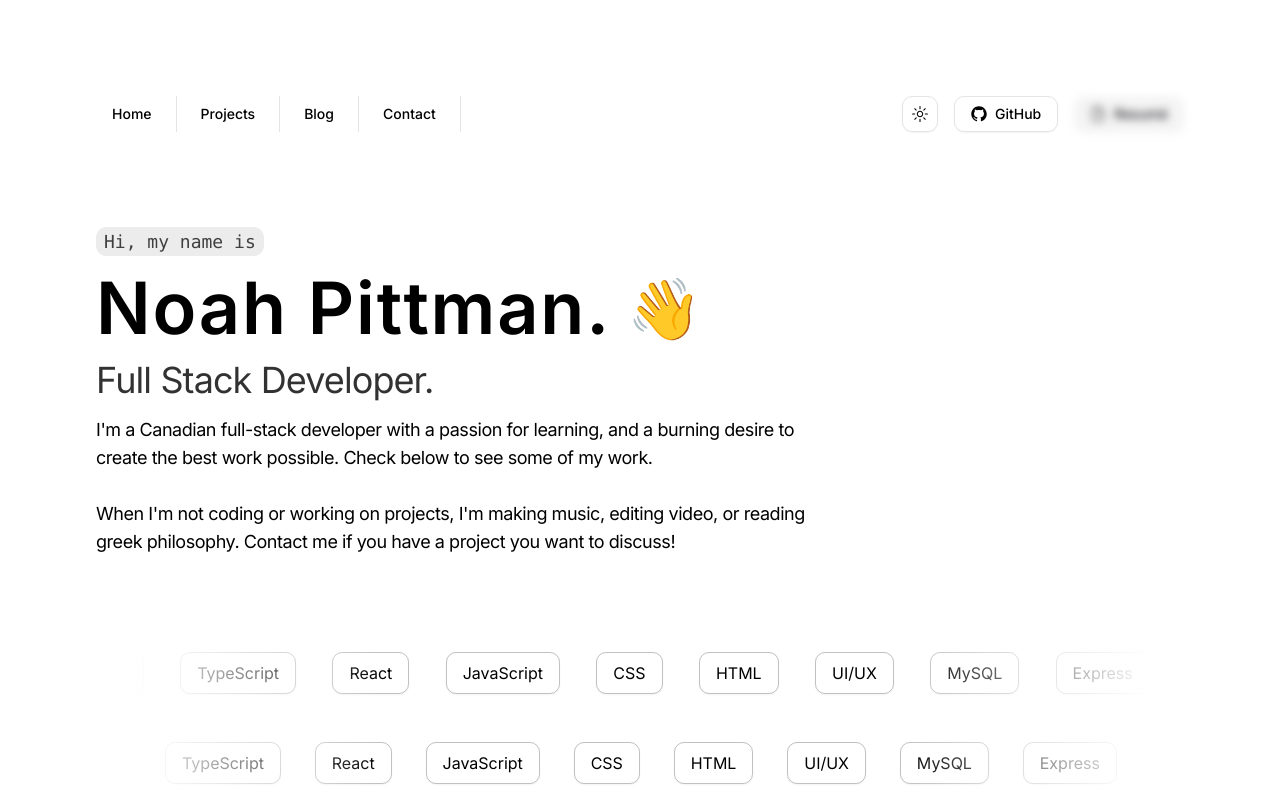
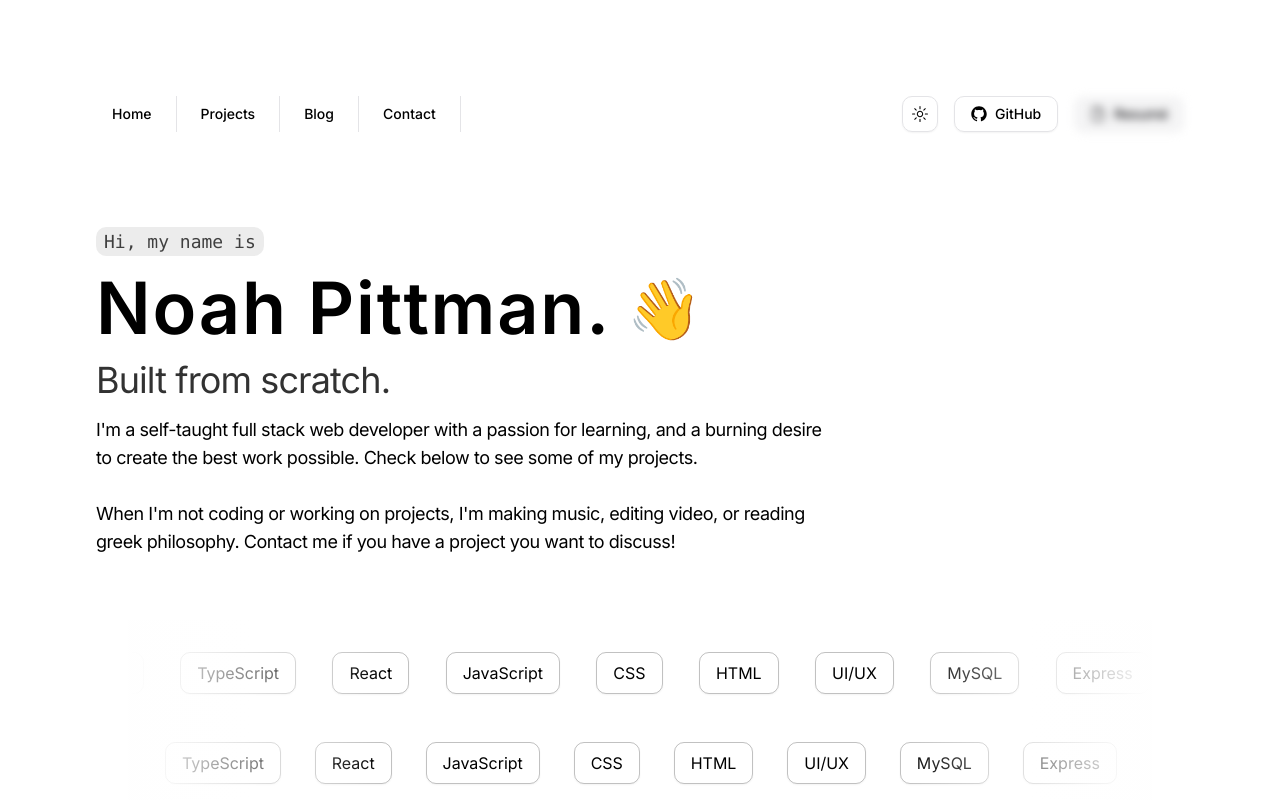
Before and after one commit to noahpittman/noahpittman, a Next.js app: page / in a window 1280 px wide. Shown: the top 800 px of the page. Built offline with nearby package versions, Linux system fonts and the light colour scheme.

Commit message:
update hero & bg

```diff
--- a/app/layout.js
+++ b/app/layout.js
@@ -14,7 +14,7 @@ export const metadata = {
 export default function RootLayout({ children }) {
 	return (
 		<html lang="en" suppressHydrationWarning className="scroll-smooth">
-			<body className={`${inter.className} dark:bg-[rgb(18,18,18)]`}>
+			<body className={`${inter.className} bg-background`}>
 				<ThemeProvider
 					attribute="class"
 					defaultTheme="system"
--- a/app/page.js
+++ b/app/page.js
@@ -153,11 +153,11 @@ function Hero() {
 					<span className="pl-4 text-4xl md:text-6xl opacity-100">👋</span>
 				</h1>
 				<h2 className="text-3xl md:text-4xl tracking-tight md:gap-4 flex flex-col md:flex-row opacity-80">
-					Full Stack Developer.
+					Built from scratch.
 				</h2>
 				<p className="text-lg max-w-[65ch] tracking-tight">
 					{
-						"I'm a Canadian full-stack developer with a passion for learning, and a burning desire to create the best work possible. Check below to see some of my work."
+						"I'm a self-taught full stack web developer with a passion for learning, and a burning desire to create the best work possible. Check below to see some of my projects."
 					}
 					<br />
 					<br />
@@ -192,9 +192,9 @@ function Stack() {
 				className="
 					slider max-w-screen-lg mx-auto pointer-events-none relative w-full grid place-items-center overflow-hidden
 
-					before:absolute before:bg-gradient-to-r before:from-background before:h-full before:w-1/4 before:z-[2] before:pointer-events-none before:left-0 before:top-0 dark:before:from-[rgb(18,18,18)]
+					before:absolute before:bg-gradient-to-r before:from-background before:h-full before:w-1/4 before:z-[2] before:pointer-events-none before:left-0 before:top-0
 
-					after:absolute after:bg-gradient-to-r after:from-background after:h-full after:w-1/4 after:z-[2] after:pointer-events-none after:right-0 after:top-0 dark:after:from-[rgb(18,18,18)]
+					after:absolute after:bg-gradient-to-r after:from-background after:h-full after:w-1/4 after:z-[2] after:pointer-events-none after:right-0 after:top-0
 				"
 			>
 				<div className="slide-track my-8">
@@ -236,9 +236,9 @@ function Stack() {
 				className="
 						slider max-w-screen-lg mx-auto relative w-full grid place-items-center overflow-hidden pointer-events-none
 
-						before:absolute before:bg-gradient-to-r before:from-background before:h-full before:w-1/4 before:z-[2] before:pointer-events-none before:left-0 before:top-0 dark:before:from-[rgb(18,18,18)]
+						before:absolute before:bg-gradient-to-r before:from-background before:h-full before:w-1/4 before:z-[2] before:pointer-events-none before:left-0 before:top-0
 
-						after:absolute after:bg-gradient-to-r after:from-background after:h-full after:w-1/4 after:z-[2] after:pointer-events-none after:right-0 after:top-0 dark:after:from-[rgb(18,18,18)]
+						after:absolute after:bg-gradient-to-r after:from-background after:h-full after:w-1/4 after:z-[2] after:pointer-events-none after:right-0 after:top-0
 					"
 			>
 				<div className="slide-track2 my-4">
@@ -518,7 +518,7 @@ function Footer() {
 	const navigation = [
 		{
 			name: "home",
-			href: "/",
+			href: "/#home",
 			value: "Home",
 		},
 		{
```
